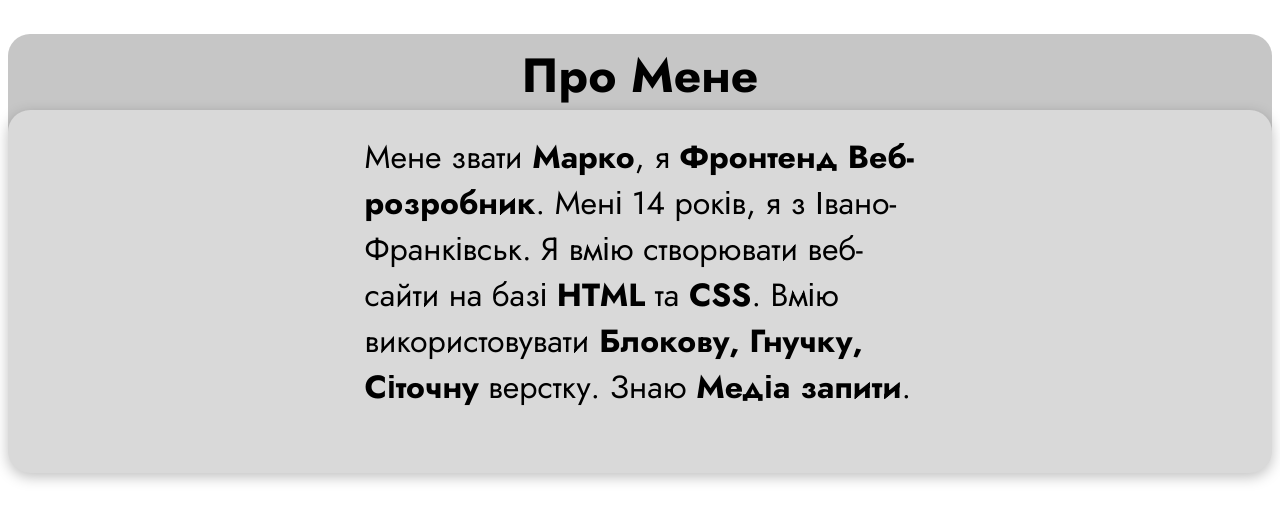
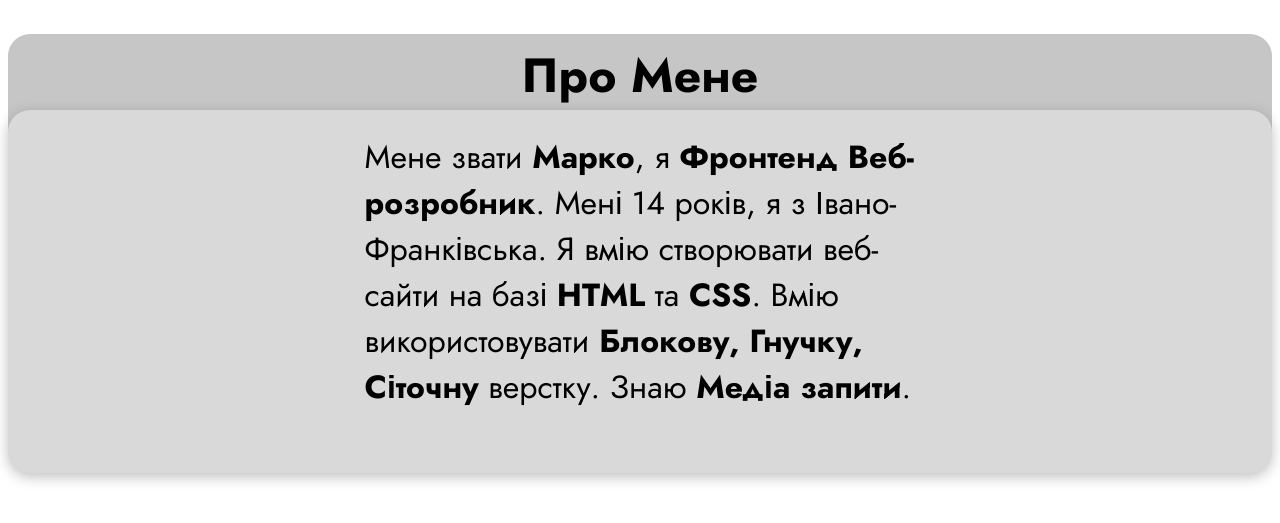
Before and after one commit to david-marco/project-portfolio, a plain HTML site: page index.html in a window 1280 px wide. Shown: the part 820-1343 px from the top of the page. Drawn offline with Linux system fonts and the light colour scheme.

Commit message:
Update index.html

```diff
--- a/index.html
+++ b/index.html
@@ -27,7 +27,7 @@
 	<section class="about-me" id="about-me">
 		<h1 class="about-title">Про Мене</h1>
 		<div class="about-container">
-			<p class="about-subtitle">Мене звати <b>Марко</b>, я <b>Фронтенд Веб-розробник</b>. Мені 14 років, я з Івано-Франківськ. Я вмію створювати веб-сайти на базі <b>HTML</b> та <b>CSS</b>. Вмію використовувати <b>Блокову, Гнучку, Сіточну</b> верстку. Знаю <b>Медіа запити</b>.</p>
+			<p class="about-subtitle">Мене звати <b>Марко</b>, я <b>Фронтенд Веб-розробник</b>. Мені 14 років, я з Івано-Франківська. Я вмію створювати веб-сайти на базі <b>HTML</b> та <b>CSS</b>. Вмію використовувати <b>Блокову, Гнучку, Сіточну</b> верстку. Знаю <b>Медіа запити</b>.</p>
 		</div>
 	</section>
 	<section class="projects" id="projects">
@@ -122,7 +122,7 @@
 		<div class="footer-text">
 			<div class="footer-about">
 				<h3 class="footer-title">Давід Марко</h3>
-				<p class="footer-subtitle">Я Фронтенд Веб-розробник.<br>Мені 14 років, я з Івано-Франківськ.</p>
+				<p class="footer-subtitle">Я Фронтенд Веб-розробник.<br>Мені 14 років, я з Івано-Франківська.</p>
 			</div>
 			<div class="footer-contacts">
 				<h3 class="footer-contact">Контакти</h3>
```
